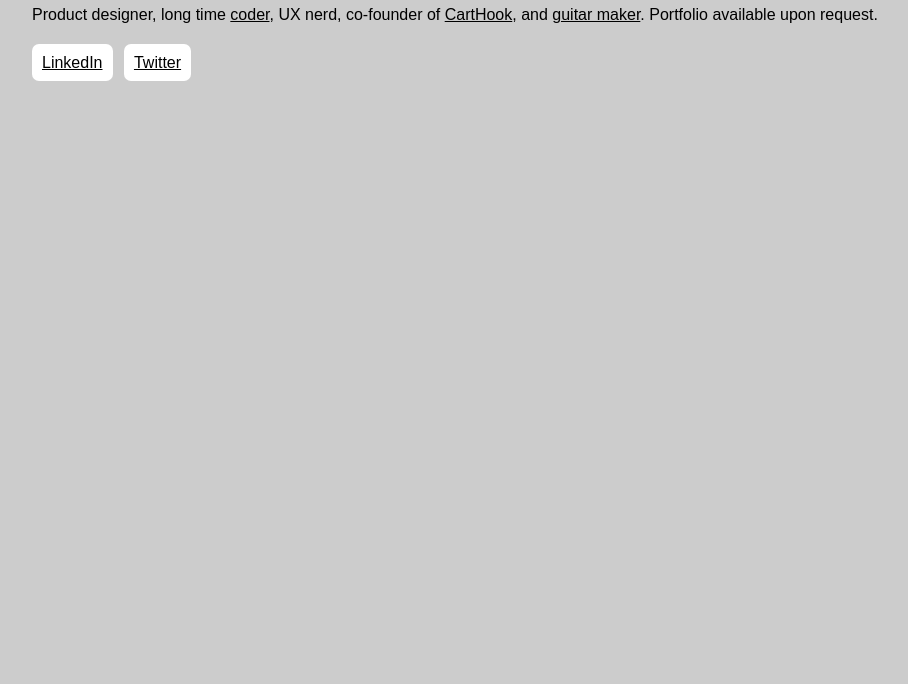
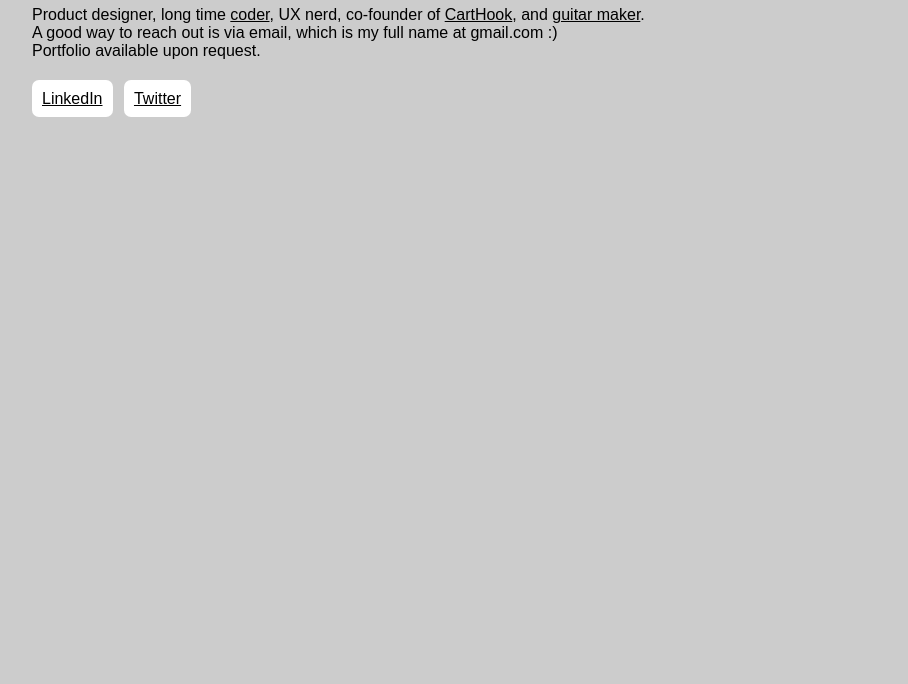
Before and after one commit to charlesgallant/charlesgallant.github.io, a plain HTML site: page index.html in a window 1280 px wide. Shown: the part 116-800 px from the top of the page, without its empty margins (32-940 px from the left). Drawn offline with Linux system fonts and the light colour scheme.

Commit message:
Adding email outreach link, reformatting

```diff
--- a/index.html
+++ b/index.html
@@ -29,7 +29,9 @@
 </head>
 <body>
   <h1>Charles Gallant</h1>
-  <div>Product designer, long time <a href='https://stackoverflow.com/users/500308/chazbot?tab=answers'>coder</a>, UX nerd, co-founder of <a href='https://www.crunchbase.com/organization/carthook'>CartHook</a>, and <a href='https://www.instagram.com/p/BlBg1uUATBE/'>guitar maker</a>. Portfolio available upon request.</div>
+  <div>Product designer, long time <a href='https://stackoverflow.com/users/500308/chazbot?tab=answers'>coder</a>, UX nerd, co-founder of <a href='https://www.crunchbase.com/organization/carthook'>CartHook</a>, and <a href='https://www.instagram.com/p/BlBg1uUATBE/'>guitar maker</a>.
+    <br />A good way to reach out is via email, which is my full name at gmail.com :)
+    <br />Portfolio available upon request.</div>
   <div id='links'>
     <span><a href='https://www.linkedin.com/in/charlesgallant/'>LinkedIn</a></span>
     <span><a href='https://twitter.com/charlesgallant'>Twitter</a></span>
```
